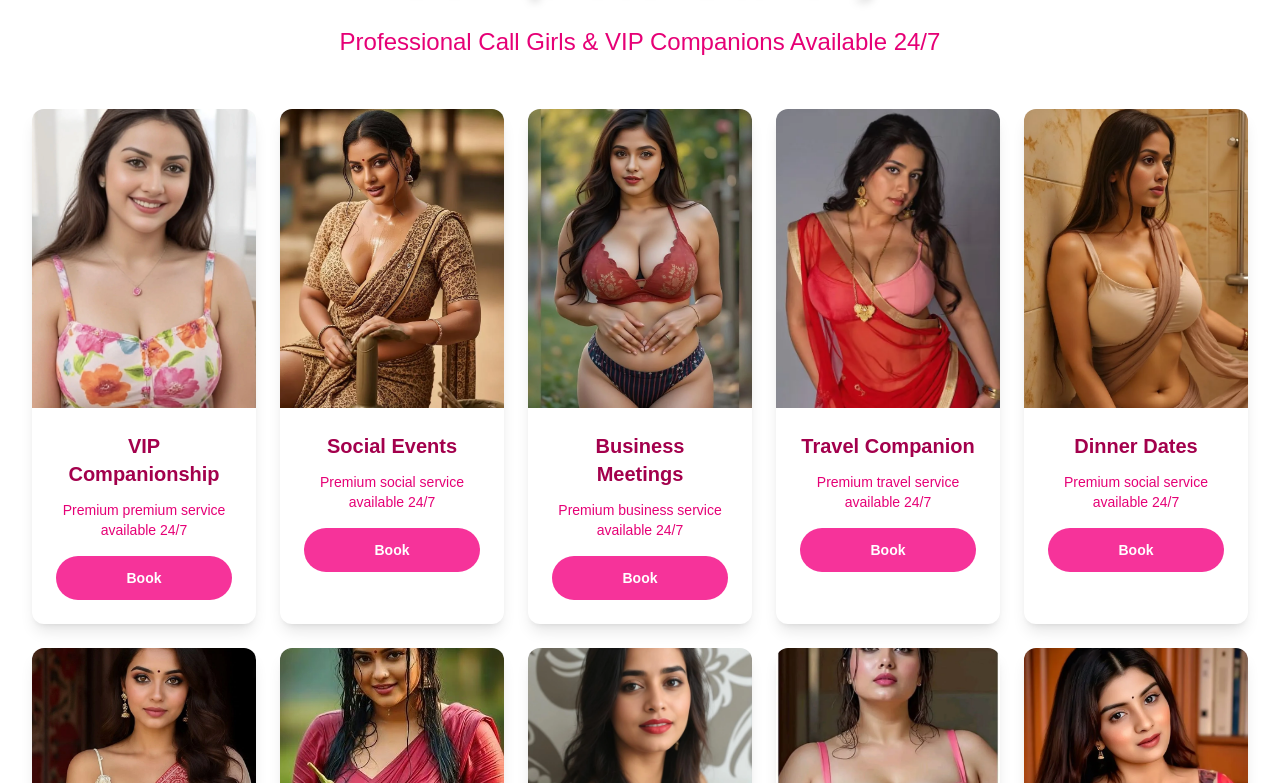
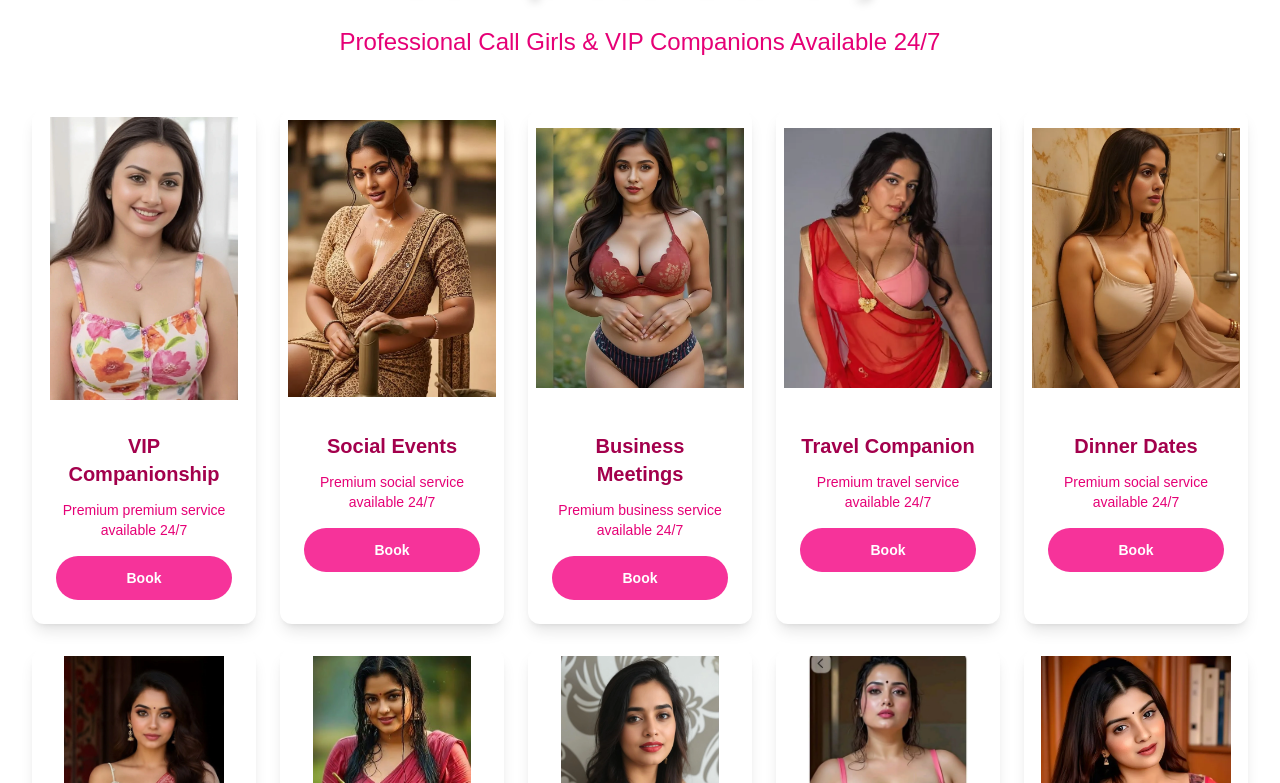
Before and after one commit to anshmydigitalcrown-ui/surat, a Next.js app: page /gallery in a window 1280 px wide. Shown: the part 977-1760 px from the top of the page. Built offline with nearby package versions, Linux system fonts and the light colour scheme.

Commit message:
Update gallery to show full images without cropping with proper aspect ratio

```diff
--- a/src/app/gallery/page.tsx
+++ b/src/app/gallery/page.tsx
@@ -115,12 +115,12 @@ export default function Gallery() {
                 className="bg-white rounded-xl shadow-lg hover:shadow-2xl transition-all duration-300 overflow-hidden transform hover:scale-105"
               >
                 {/* Service Image Container */}
-                <div className="relative aspect-[3/4] bg-gradient-to-br from-gray-50 to-gray-100 overflow-hidden">
+                <div className="relative w-full" style={{ paddingBottom: '133.33%' }}>
                   <Image
                     src={service.image}
                     alt={service.title}
                     fill
-                    className="object-cover transition-transform duration-300 hover:scale-105"
+                    className="object-contain p-2 transition-transform duration-300"
                     sizes="(max-width: 640px) 100vw, (max-width: 768px) 50vw, (max-width: 1024px) 33vw, (max-width: 1280px) 25vw, 20vw"
                   />
                 </div>
```
